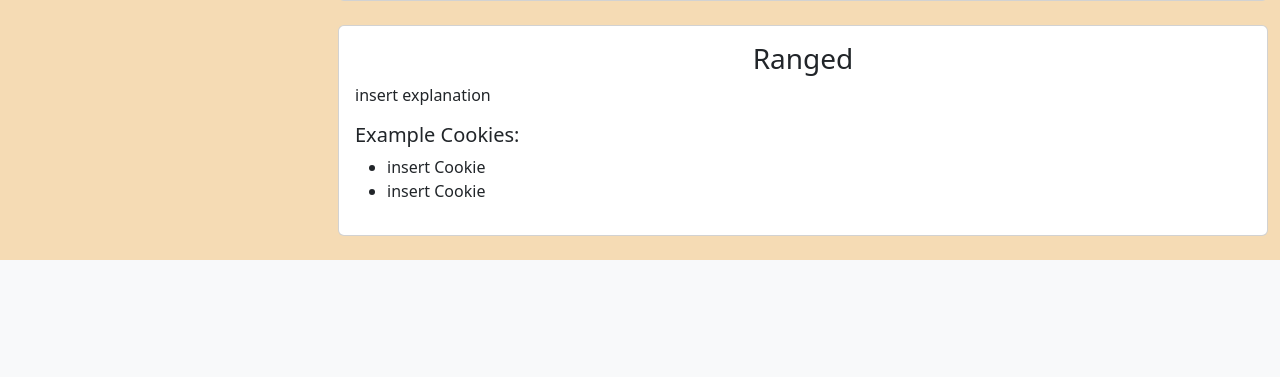
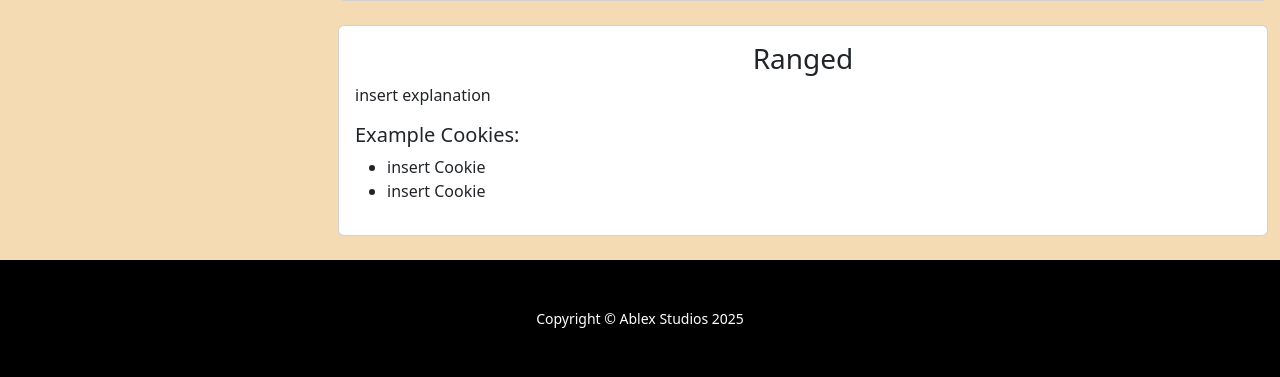
Before and after one commit to vxriantz/Flask_Web, a Flask app: page /cookie_type in a window 1280 px wide. Shown: the part 1798-2175 px from the top of the page. Before the commit the page ends 2058 px from the top, so only its background shows below. Run offline with Flask 3, Linux system fonts and the light colour scheme; some libraries are stand-ins or nearby versions.

Commit message:
placing footers in every page, still figuring out the about page

```diff
--- a/website/templates/about.html
+++ b/website/templates/about.html
@@ -51,7 +51,5 @@
   </div>
 </div>
 
-</div>
-<!-- /.container -->
 
 {% endblock %}
--- a/website/templates/cookie_type.html
+++ b/website/templates/cookie_type.html
@@ -165,4 +165,9 @@
   </div>
 </div>
 
+<!-- Footer-->
+        <footer class="py-5 bg-black">
+            <div class="container px-5"><p class="m-0 text-center text-white small">Copyright &copy; Ablex Studios 2025</p></div>
+        </footer>
+
 {% endblock %}
--- a/website/templates/cookies.html
+++ b/website/templates/cookies.html
@@ -115,7 +115,7 @@
 
         <!-- Footer-->
         <footer class="py-5 bg-black">
-            <div class="container px-5"><p class="m-0 text-center text-white small">Copyright &copy; Your Website 2023</p></div>
+            <div class="container px-5"><p class="m-0 text-center text-white small">Copyright &copy; Ablex Studios 2025</p></div>
         </footer>
 
         <!-- Core theme JS-->
```
